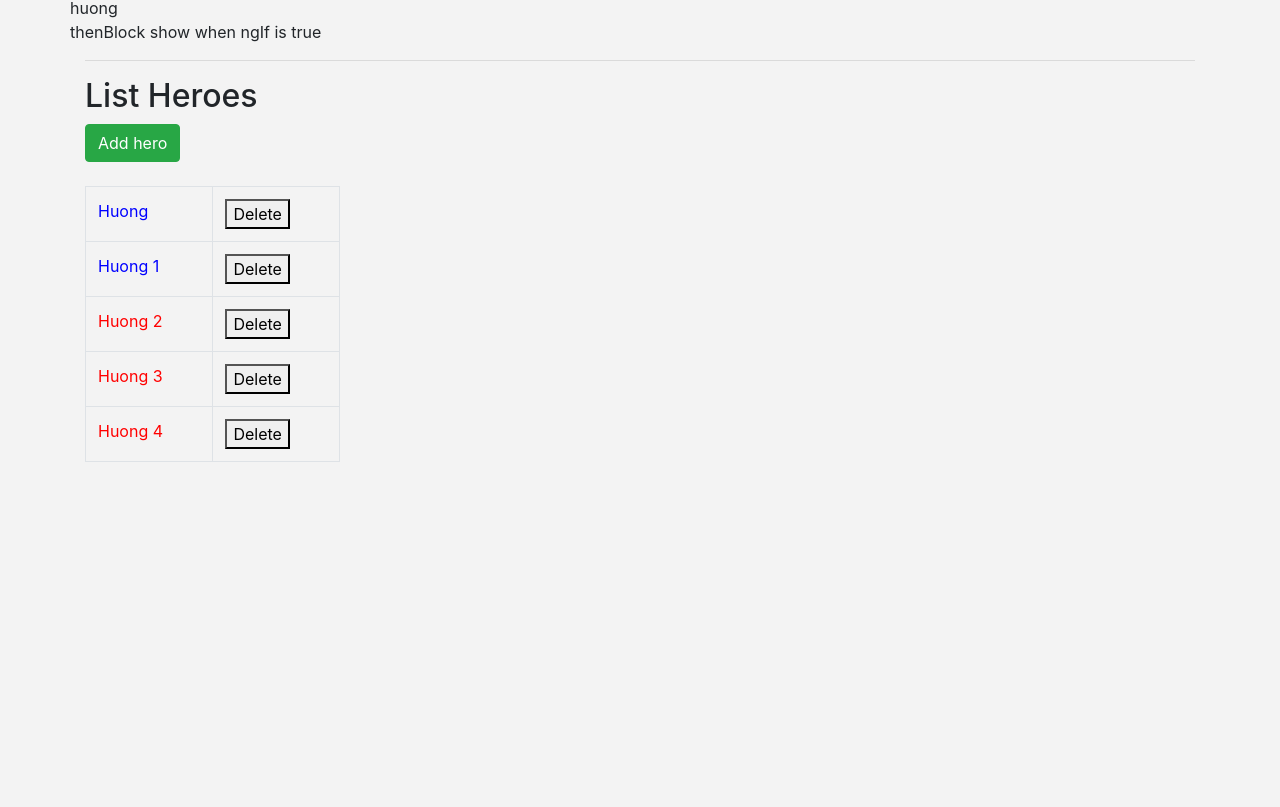
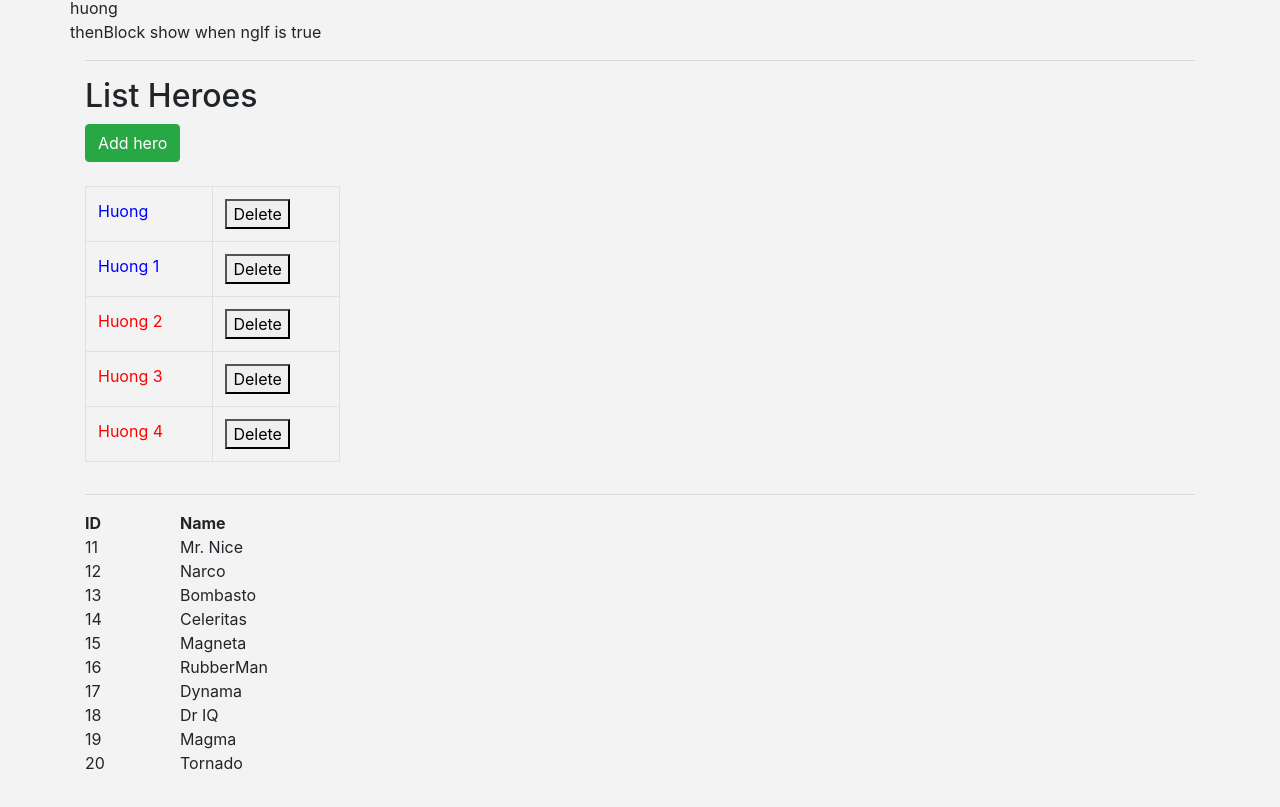
Before and after one commit to huongbee/ng1, an Angular app: page / in a window 1280 px wide. Shown: the part 1875-2682 px from the top of the page. Before the commit the page ends 2453 px from the top, so only its background shows below. Built offline with nearby package versions, Linux system fonts and the light colour scheme.

Commit message:
@Input()

```diff
--- a/src/app/app.component.html
+++ b/src/app/app.component.html
@@ -50,6 +50,10 @@
 
   <hr>
   <app-form></app-form>
+
+  <hr>
+  <app-list-person></app-list-person>
+
 </div>
 
 <nav class="navbar fixed-bottom navbar-light bg-light">
--- a/src/app/app.module.ts
+++ b/src/app/app.module.ts
@@ -7,13 +7,17 @@ import { AppComponent } from './app.component';
 import { HeroesComponent } from './heroes/heroes.component';
 import { UserComponent } from './user/user.component';
 import { FormComponent } from './form/form.component';
+import { PersonComponent } from './person/person.component';
+import { ListPersonComponent } from './list-person/list-person.component';
 
 @NgModule({
   declarations: [
     AppComponent,
     HeroesComponent,
     UserComponent,
-    FormComponent
+    FormComponent,
+    PersonComponent,
+    ListPersonComponent
   ],
   imports: [
     BrowserModule,
--- /dev/null
+++ b/src/app/list-person/list-person.component.html
@@ -0,0 +1,12 @@
+<div class="row">
+  <div class="col-1">
+    <b>ID</b>
+  </div>
+  <div class="col-2">
+    <b>Name</b>
+  </div>
+</div>
+<ng-container *ngFor="let hero of HEROES">
+  <app-person class="row" id="{{hero.id}}" [name]="hero.name"></app-person>
+</ng-container>
+<!-- ng-container thay cho tag -->
--- /dev/null
+++ b/src/app/list-person/list-person.component.ts
@@ -0,0 +1,27 @@
+import { Component, OnInit } from '@angular/core';
+import { Hero } from "../helpers/hero"
+@Component({
+  selector: 'app-list-person',
+  templateUrl: './list-person.component.html',
+  styleUrls: ['./list-person.component.css']
+})
+export class ListPersonComponent implements OnInit {
+
+  constructor() { }
+
+  ngOnInit() {
+  }
+  HEROES: Hero[] = [
+    { id: 11, name: 'Mr. Nice' },
+    { id: 12, name: 'Narco' },
+    { id: 13, name: 'Bombasto' },
+    { id: 14, name: 'Celeritas' },
+    { id: 15, name: 'Magneta' },
+    { id: 16, name: 'RubberMan' },
+    { id: 17, name: 'Dynama' },
+    { id: 18, name: 'Dr IQ' },
+    { id: 19, name: 'Magma' },
+    { id: 20, name: 'Tornado' }
+  ];
+
+}
--- /dev/null
+++ b/src/app/person/person.component.html
@@ -0,0 +1,2 @@
+<div class="col-1">{{id}}</div>
+<div class="col-2">{{name}}</div>
--- /dev/null
+++ b/src/app/person/person.component.ts
@@ -0,0 +1,30 @@
+import { Component, OnInit, Input } from '@angular/core';
+import { Hero } from '../helpers/hero';
+
+@Component({
+  selector: 'app-person',
+  templateUrl: './person.component.html',
+  styleUrls: ['./person.component.css']
+})
+export class PersonComponent implements OnInit {
+
+  @Input() name: String;
+  @Input() id: Number
+  constructor() { }
+
+  ngOnInit() {
+  }
+  // HEROES: Hero[] = [
+  //   { id: 11, name: 'Mr. Nice' },
+  //   { id: 12, name: 'Narco' },
+  //   { id: 13, name: 'Bombasto' },
+  //   { id: 14, name: 'Celeritas' },
+  //   { id: 15, name: 'Magneta' },
+  //   { id: 16, name: 'RubberMan' },
+  //   { id: 17, name: 'Dynama' },
+  //   { id: 18, name: 'Dr IQ' },
+  //   { id: 19, name: 'Magma' },
+  //   { id: 20, name: 'Tornado' }
+  // ];
+
+}
```
Also changed, not shown: src/app/list-person/list-person.component.css (added), src/app/person/person.component.css (added), 2 other files (tests, documents, lock files or other folders).
